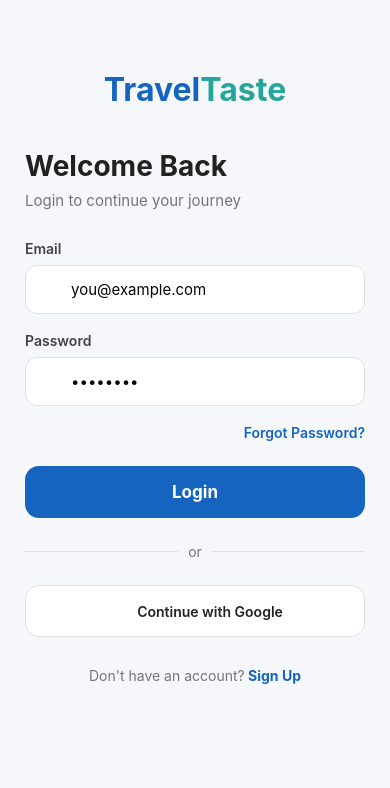
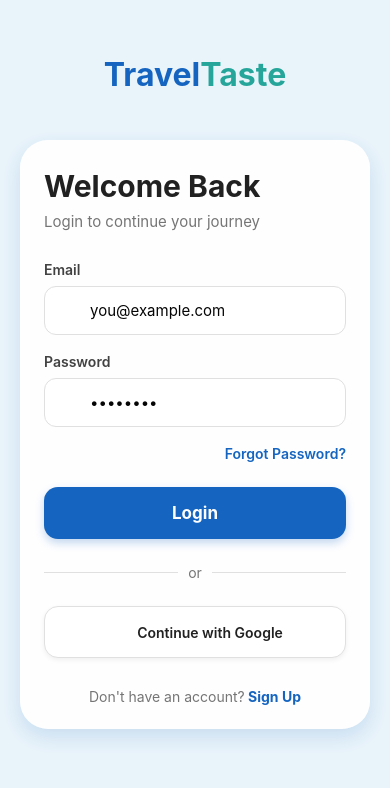
Before and after one commit to sumudumudunayana/Travel-Pal-Mobile, a React Native app: screen /Login in a window 390 px wide. Shown: the top 788 px of the page. Built offline with nearby package versions, Linux system fonts and the light colour scheme; some icons are missing.

Commit message:
loging styles updated

```diff
--- a/src/styles/auth/LoginStyles.ts
+++ b/src/styles/auth/LoginStyles.ts
@@ -4,13 +4,27 @@ export default StyleSheet.create({
 
   container: {
     flex: 1,
-    backgroundColor: '#F5F7FA',
+  },
+
+  gradient: {
+    flex: 1,
+    paddingHorizontal: 20,
+    backgroundColor: '#E8F3FA',
+  },
+
+  scroll: {
+    flex: 1,
+  },
+
+  scrollContent: {
+    flexGrow: 1,
+    paddingBottom: 24,
   },
 
   header: {
     alignItems: 'center',
-    paddingTop: 70,
-    paddingBottom: 20,
+    paddingTop: 55,
+    paddingBottom: 18,
   },
 
   logoText: {
@@ -19,12 +33,21 @@ export default StyleSheet.create({
   },
 
   content: {
-    paddingHorizontal: 25,
-    paddingTop: 20,
+    backgroundColor: 'rgba(255, 255, 255, 0.96)',
+    borderRadius: 28,
+    marginTop: 28,
+    paddingHorizontal: 24,
+    paddingTop: 28,
+    paddingBottom: 24,
+    shadowColor: '#1565C0',
+    shadowOpacity: 0.14,
+    shadowRadius: 18,
+    shadowOffset: {width: 0, height: 8},
+    elevation: 7,
   },
 
   title: {
-    fontSize: 28,
+    fontSize: 30,
     fontWeight: 'bold',
     color: '#212121',
     marginBottom: 8,
@@ -86,13 +109,22 @@ export default StyleSheet.create({
     backgroundColor: '#1565C0',
     paddingVertical: 16,
     borderRadius: 14,
+    overflow: 'hidden',
     alignItems: 'center',
+    justifyContent: 'center',
+    shadowColor: '#1565C0',
+    shadowOpacity: 0.25,
+    shadowRadius: 8,
+    shadowOffset: {width: 0, height: 4},
+    elevation: 5,
   },
 
   loginButtonText: {
     color: '#FFFFFF',
     fontSize: 17,
     fontWeight: 'bold',
+    textAlign: 'center',
+    includeFontPadding: false,
   },
 
   dividerRow: {
@@ -121,6 +153,11 @@ export default StyleSheet.create({
     borderRadius: 14,
     borderWidth: 1,
     borderColor: '#E0E0E0',
+    shadowColor: '#000',
+    shadowOpacity: 0.06,
+    shadowRadius: 5,
+    shadowOffset: {width: 0, height: 2},
+    elevation: 2,
   },
 
   googleButtonText: {
```
